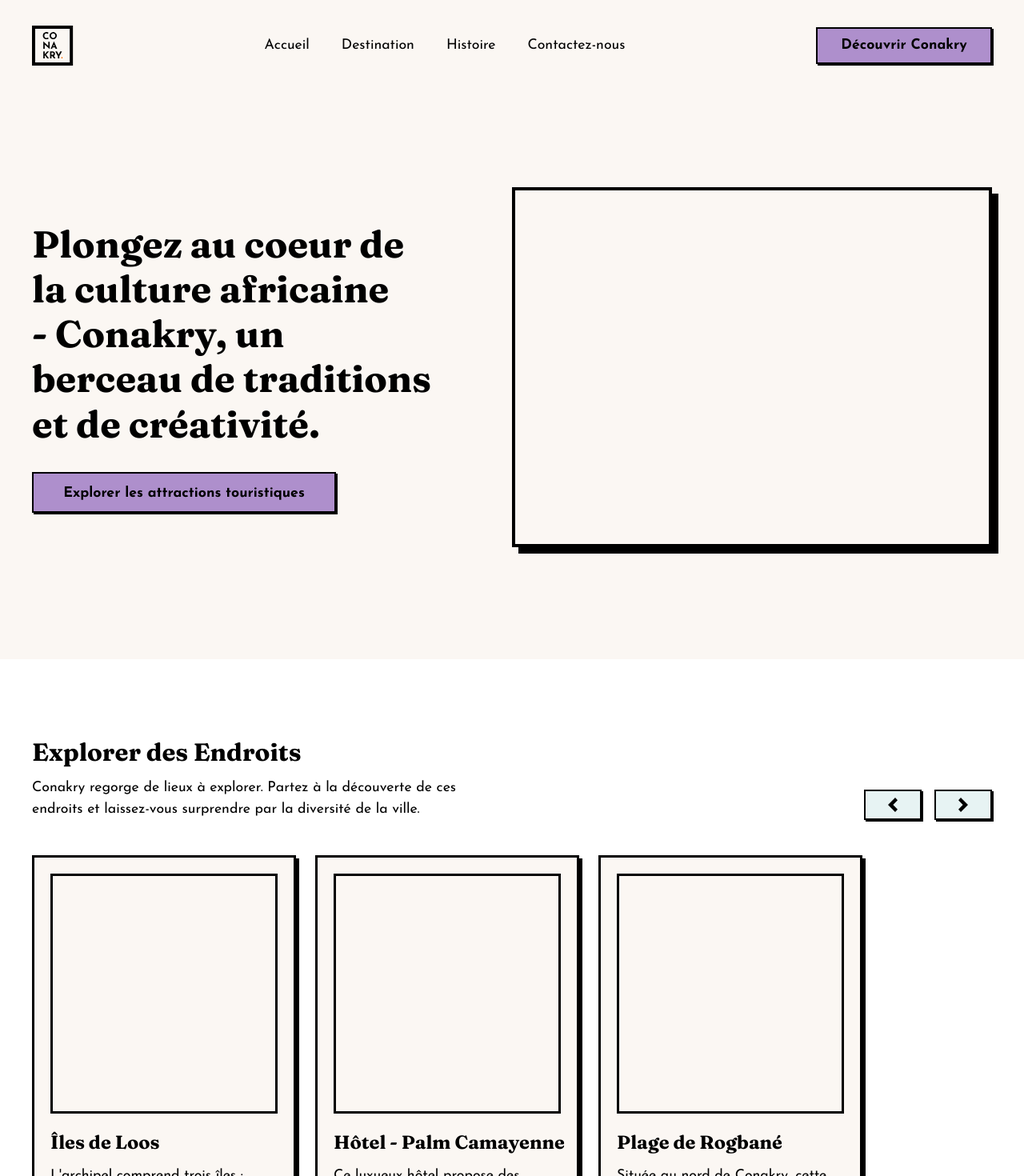
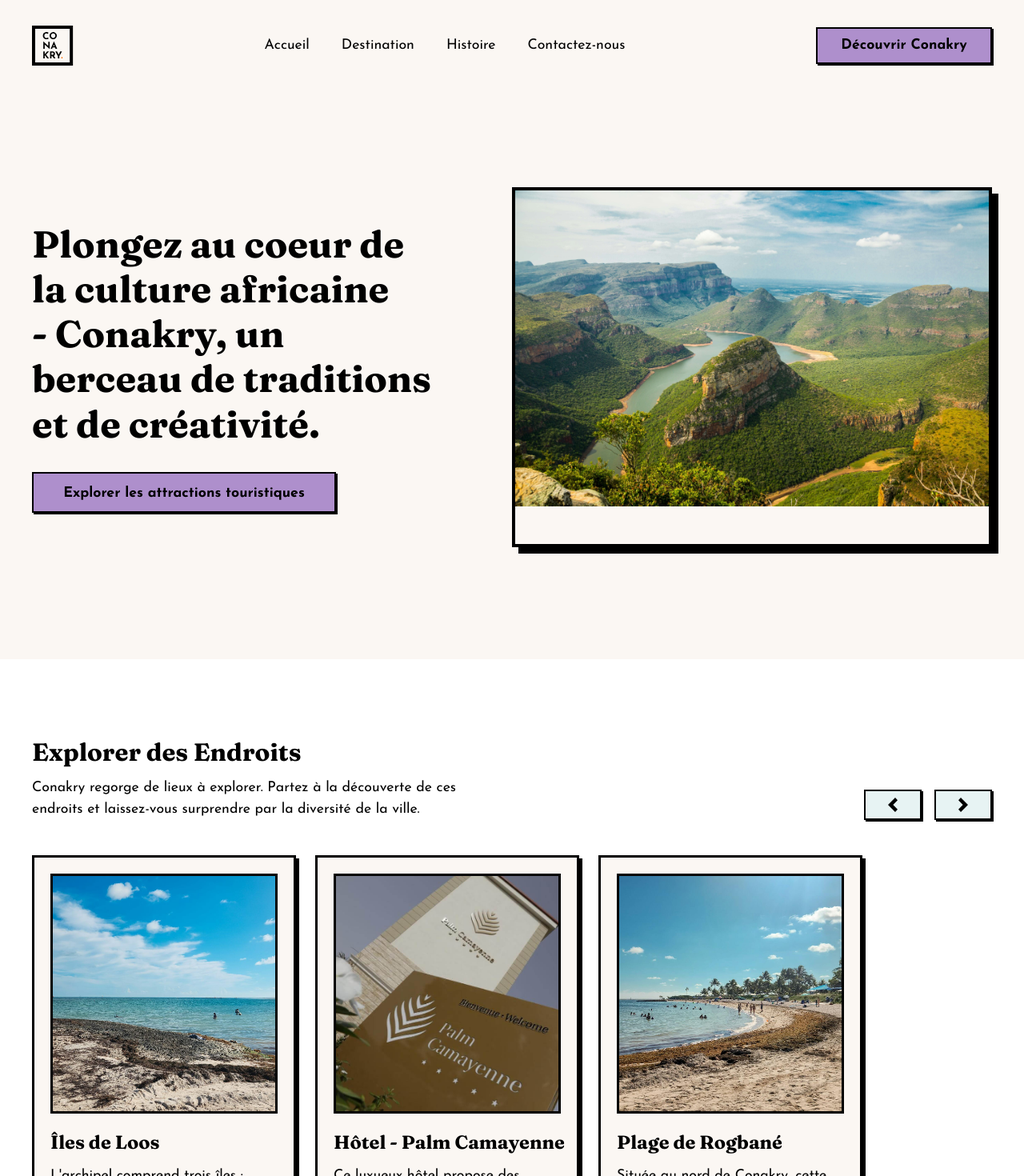
Before and after one commit to SouleymaneSy7/conakry-website-challenge, a React (Vite) app: page / in a window 1280 px wide. Shown: the top 1470 px of the page at 80% size. Built offline with nearby package versions, Linux system fonts and the light colour scheme.

Commit message:
feat: update the components

```diff
--- a/src/components/ContactMap.tsx
+++ b/src/components/ContactMap.tsx
@@ -1,6 +1,6 @@
 import Container from "./Container";
 import VisuallyHidden from "./VisuallyHidden";
-// import LeafletMapContainer from "./LeafletMapContainer";
+import LeafletMapContainer from "./LeafletMapContainer";
 
 const ContactMap = () => {
   return (
@@ -9,7 +9,7 @@ const ContactMap = () => {
       className="contact__map"
       aria-label="Carte interactive de Conakry"
     >
-      {/* <LeafletMapContainer /> */}
+      <LeafletMapContainer />
       <VisuallyHidden>Carte interactive de Conakry</VisuallyHidden>
     </Container>
   );
--- a/src/components/DestinationHeader.tsx
+++ b/src/components/DestinationHeader.tsx
@@ -3,7 +3,7 @@ import DestinationHeroSection from "./DestinationHeroSection";
 import { destinationHeroSectionContents } from "@/constants/destination-page-constants";
 
 const DestinationHeader = () => {
-  const { heroTitle, heroDescription, heroBtn } = destinationHeroSectionContents;
+  const { heroTitle, heroDescription, heroBtn, heroImg } = destinationHeroSectionContents;
 
   return (
     <Container as="header" role="banner" id="main-content">
@@ -11,6 +11,7 @@ const DestinationHeader = () => {
         heroTitle={heroTitle}
         heroDescription={heroDescription}
         heroBtn={heroBtn}
+        heroImg={heroImg}
       />
     </Container>
   );
--- a/src/components/DestinationHeroSection.tsx
+++ b/src/components/DestinationHeroSection.tsx
@@ -8,6 +8,7 @@ const DestinationHeroSection = ({
   heroTitle,
   heroDescription,
   heroBtn,
+  heroImg
 }: DestinationHeroSectionContentsTypes) => {
   return (
     <Container as={"section"} className="destination-header | container">
@@ -18,7 +19,7 @@ const DestinationHeroSection = ({
       </div>
 
       <div className="destination-header__img">
-        {/* <img src="" alt="" /> */}
+        <img src={heroImg} alt="Ville de conakry, vue d'en haut." />
       </div>
     </Container>
   );
--- a/src/components/DestinationSectionContents.tsx
+++ b/src/components/DestinationSectionContents.tsx
@@ -24,19 +24,23 @@ const DestinationSectionContents = () => {
                 </div>
 
                 <div className="destination__img">
-                  {/* <img src={content.img} alt={`${content.classNames} images`} /> */}
+                  <img src={content.img} alt={`${content.classNames} images`} />
                 </div>
               </div>
 
               <div className="destination__cards-container">
                 {content.cards.map((card) => {
                   return (
-                    <Container as={"article"} key={card.id} className="destination-card">
+                    <Container
+                      as={"article"}
+                      key={card.id}
+                      className="destination-card"
+                    >
                       <div className="destination-card__img">
-                        {/* <img
-                          src={card.img}
+                        <img
+                          src={card.cardImg}
                           alt={`Image de ${card.cardTitle}`}
-                        /> */}
+                        />
                       </div>
 
                       <Title level="h3" className="destination-card__title">
--- a/src/components/HomeHeader.tsx
+++ b/src/components/HomeHeader.tsx
@@ -3,7 +3,7 @@ import HomeHeroSection from "./HomeHeroSection";
 import { heroSection } from "@/constants/homepage-constants";
 
 const HomeHeader = () => {
-  const { heroTitle, heroBtnText } = heroSection;
+  const { heroTitle, heroBtnText, heroImage } = heroSection;
 
   return (
     <Container
@@ -12,7 +12,7 @@ const HomeHeader = () => {
       className="home-header | container"
       role="banner"
     >
-      <HomeHeroSection heroTitle={heroTitle} heroBtnText={heroBtnText} />
+      <HomeHeroSection heroTitle={heroTitle} heroImage={heroImage} heroBtnText={heroBtnText} />
     </Container>
   );
 };
--- a/src/components/HomeHeroSection.tsx
+++ b/src/components/HomeHeroSection.tsx
@@ -4,18 +4,24 @@ import Container from "./Container";
 
 import { type HeroSectionTypes } from "@/constants/homepage-constants";
 
-const HomeHeroSection = ({ heroTitle, heroBtnText }: HeroSectionTypes) => {
+const HomeHeroSection = ({
+  heroTitle,
+  heroBtnText,
+  heroImage,
+}: HeroSectionTypes) => {
   return (
     <Container as={"section"} className="hero-section">
       <div className="hero-section__textbox">
-        <Title level="h1" className="heading-1">{heroTitle}</Title>
+        <Title level="h1" className="heading-1">
+          {heroTitle}
+        </Title>
         <Button type="button" className="hero-section--btn">
           {heroBtnText}
         </Button>
       </div>
 
       <div className="hero-section__img | box-shadow-3">
-        {/* <img src={heroImage} alt="Beautifull view of Mountains" /> */}
+        <img src={heroImage} alt="Beautifull view of Mountains" />
       </div>
     </Container>
   );
--- a/src/components/HomeMainEvenementSection.tsx
+++ b/src/components/HomeMainEvenementSection.tsx
@@ -20,7 +20,10 @@ const HomeMainEvenementSection = () => {
           return (
             <Container as={"article"} key={card.id} className="evenement-card">
               <div className="evenement-card__img">
-                {/* <img src="" alt="" /> */}
+                <img
+                  src={card.evenementCardImg}
+                  alt={`Image de ${card.evenementCardTitle}`}
+                />
               </div>
 
               <div className="evenement-card__textbox">
@@ -44,9 +47,7 @@ const HomeMainEvenementSection = () => {
       </Container>
 
       <div className="evenement--btn">
-        <Button type="button">
-          Voir plus
-        </Button>
+        <Button type="button">Voir plus</Button>
       </div>
     </Container>
   );
--- a/src/components/HomeMainExploreSection.tsx
+++ b/src/components/HomeMainExploreSection.tsx
@@ -43,10 +43,10 @@ const HomeMainExploreSection = () => {
                   className="explore-card"
                 >
                   <div className="explore-card__img">
-                    {/* <img
-                      src={card.cardImg}
+                    <img
+                      src={card.cardImage}
                       alt={`Images de ${card.cardTitle}`}
-                    /> */}
+                    />
                   </div>
 
                   <Title level="h3" className="explore-card__title">
```
